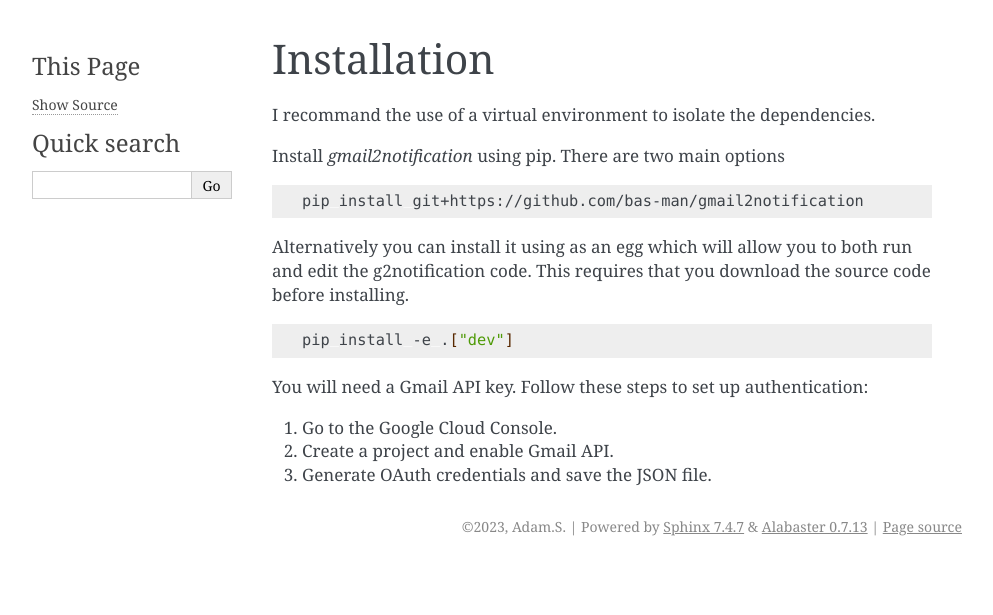
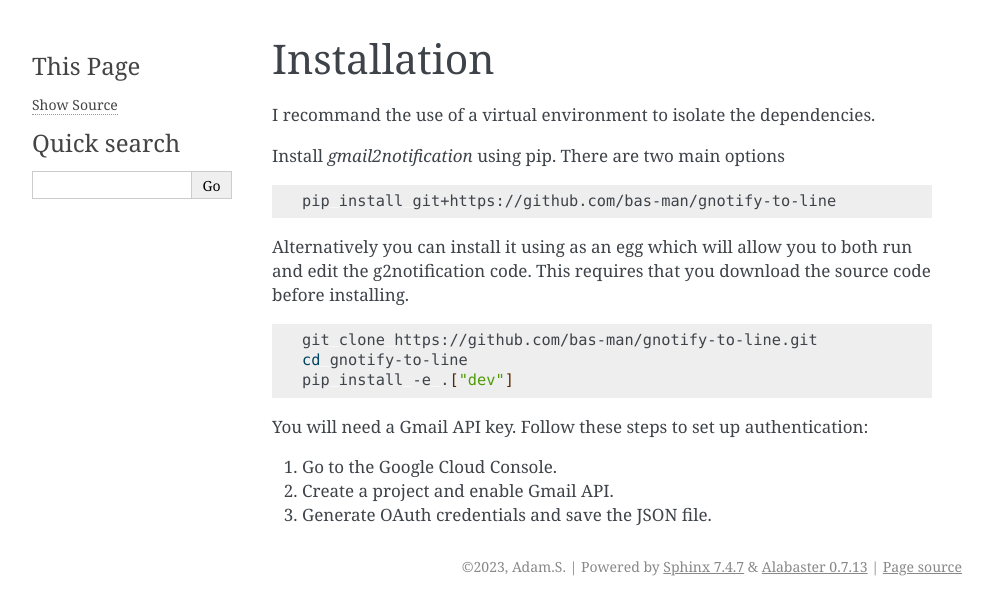
Before and after one commit to Bas-Man/gnotify-to-line, a Sphinx documentation site: the page built from docs/installation.rst, in a window 1280 px wide. Shown: the top 615 px of the page, without its empty margins (148-1141 px from the left). Built offline with Sphinx 7.4.7, drawn with Linux system fonts in a browser that asks for light colours.

Commit message:
chore(fix): Documentation layout

```diff
--- a/docs/installation.rst
+++ b/docs/installation.rst
@@ -9,13 +9,15 @@ Install `gmail2notification` using pip. There are two main options
 
 .. code-block:: sh
 
-    pip install git+https://github.com/bas-man/gmail2notification
+    pip install git+https://github.com/bas-man/gnotify-to-line
 
 Alternatively you can install it using as an egg which will allow you to both run and edit the g2notification code.
 This requires that you download the source code before installing.
 
 .. code-block:: sh
 
+    git clone https://github.com/bas-man/gnotify-to-line.git
+    cd gnotify-to-line
     pip install -e .["dev"]
 
 You will need a Gmail API key. Follow these steps to set up authentication:
```
